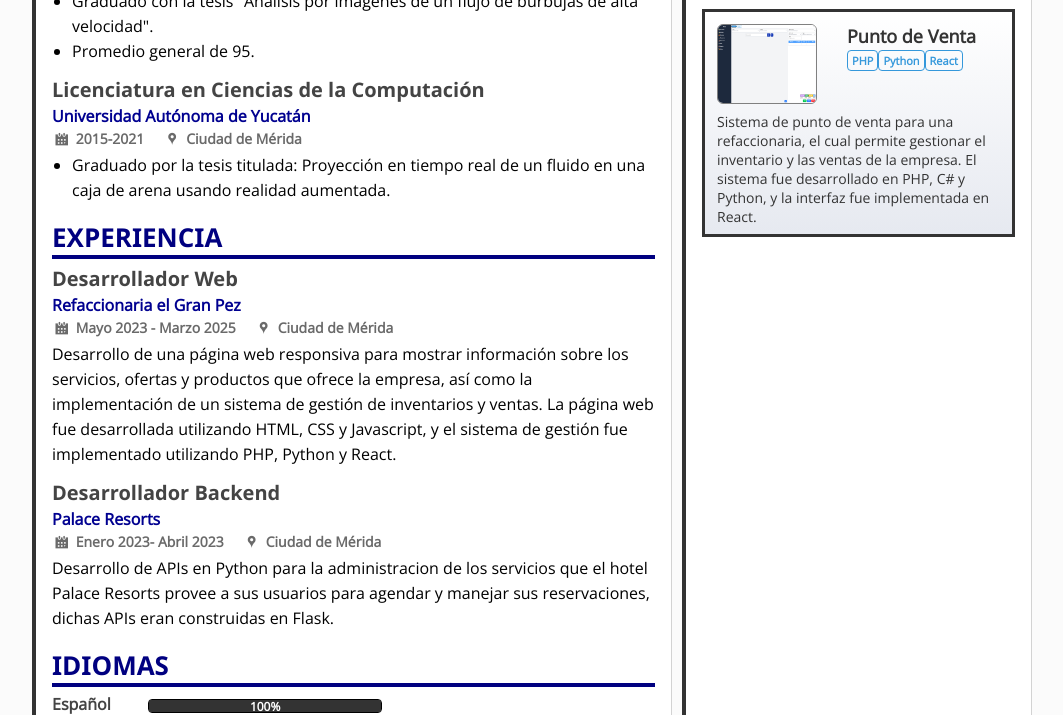
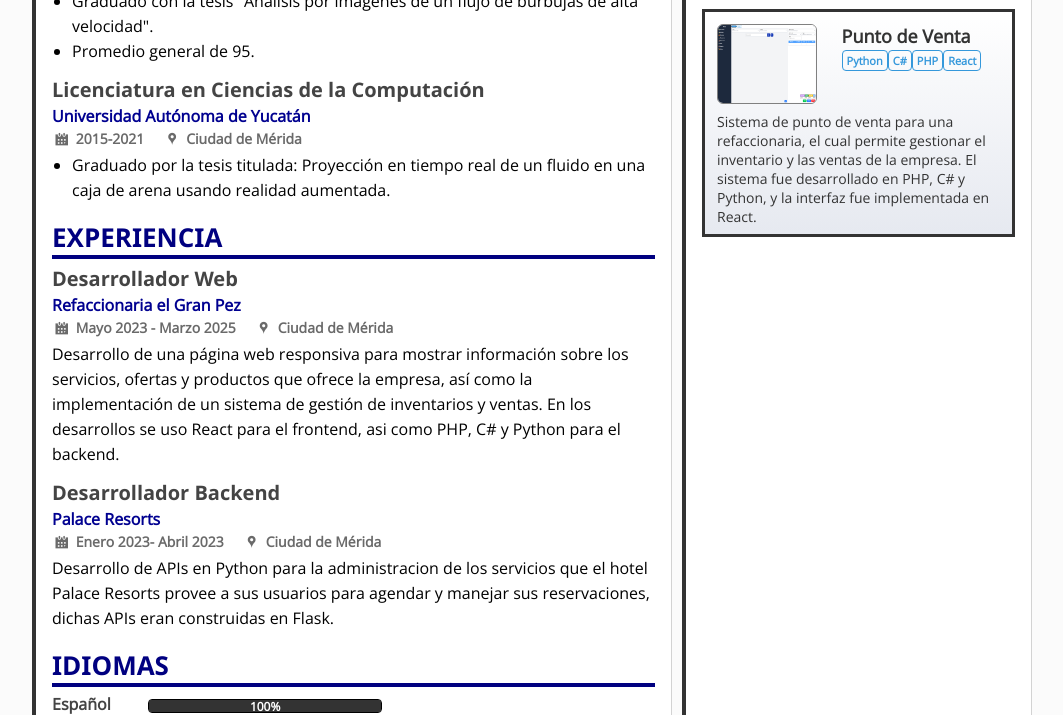
Before and after one commit to DanielCeballosUc/DanielCeballosUc.github.io, a plain HTML site: page index.html in a window 1280 px wide. Shown: the part 385-1100 px from the top of the page, without its empty margins (108-1171 px from the left). Drawn offline with nearby package versions, Linux system fonts and the light colour scheme.

Commit message:
Actualizado informacion de empleo

```diff
--- a/index.html
+++ b/index.html
@@ -100,8 +100,8 @@
                             <p>
                                 Desarrollo de una página web responsiva para mostrar información sobre los servicios,
                                 ofertas y productos que ofrece la empresa, así como la implementación de un sistema de
-                                gestión de inventarios y ventas. La página web fue desarrollada utilizando HTML, CSS y
-                                Javascript, y el sistema de gestión fue implementado utilizando PHP, Python y React.
+                                gestión de inventarios y ventas. En los desarrollos se uso React para el frontend, asi como
+                                PHP, C# y Python para el backend.
                             </p>
                         </div>
                     </div>
@@ -267,8 +267,9 @@
                         <img src="img/proyecto_punto_venta.png" alt="">
                         <div class="project-title-wrapper">
                             <h2>Punto de Venta</h2>
+                            <p class="tag">Python</p>
+                            <p class="tag">C#</p>
                             <p class="tag">PHP</p>
-                            <p class="tag">Python</p>
                             <p class="tag">React</p>
                         </div>
 
```
